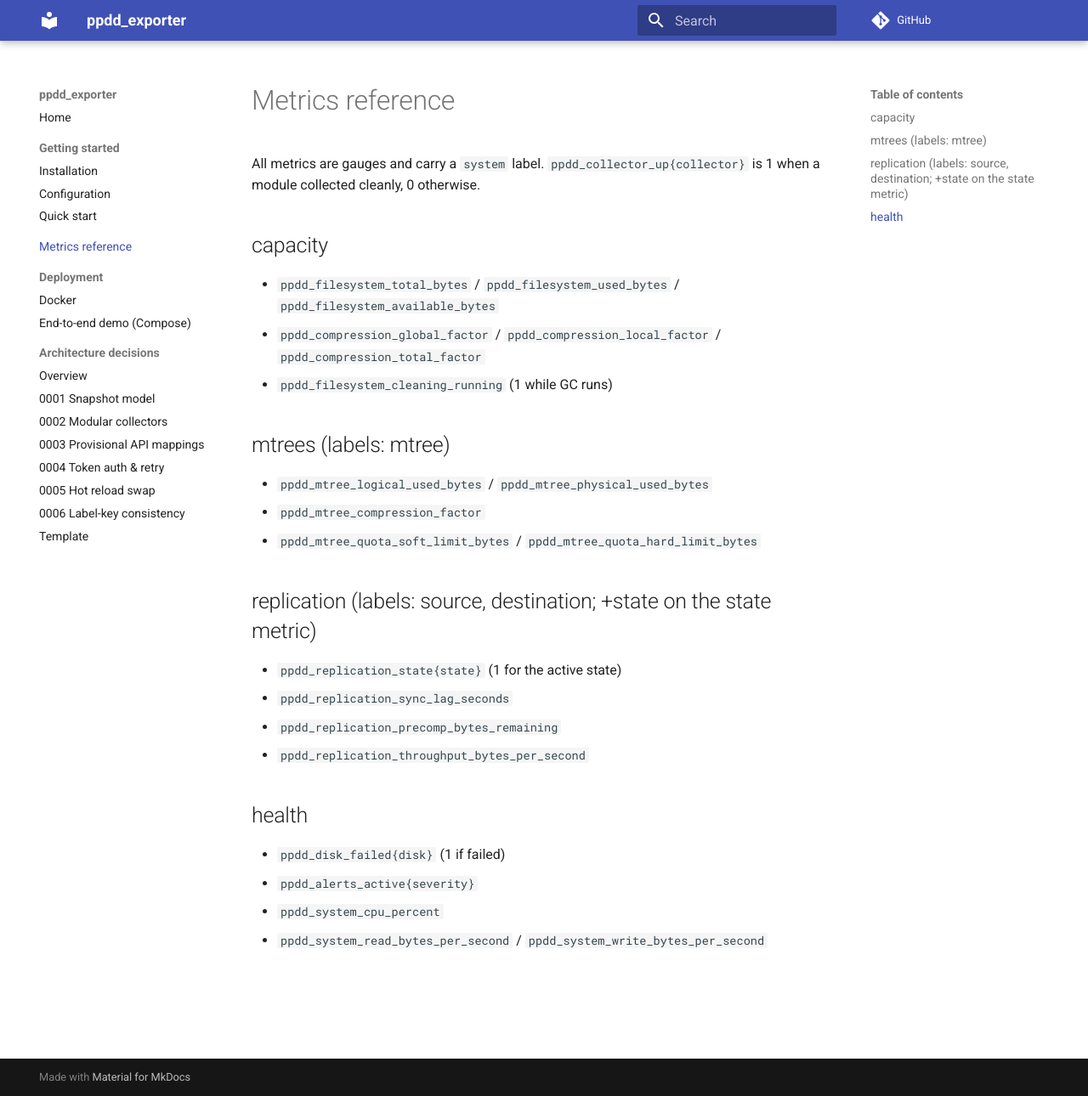
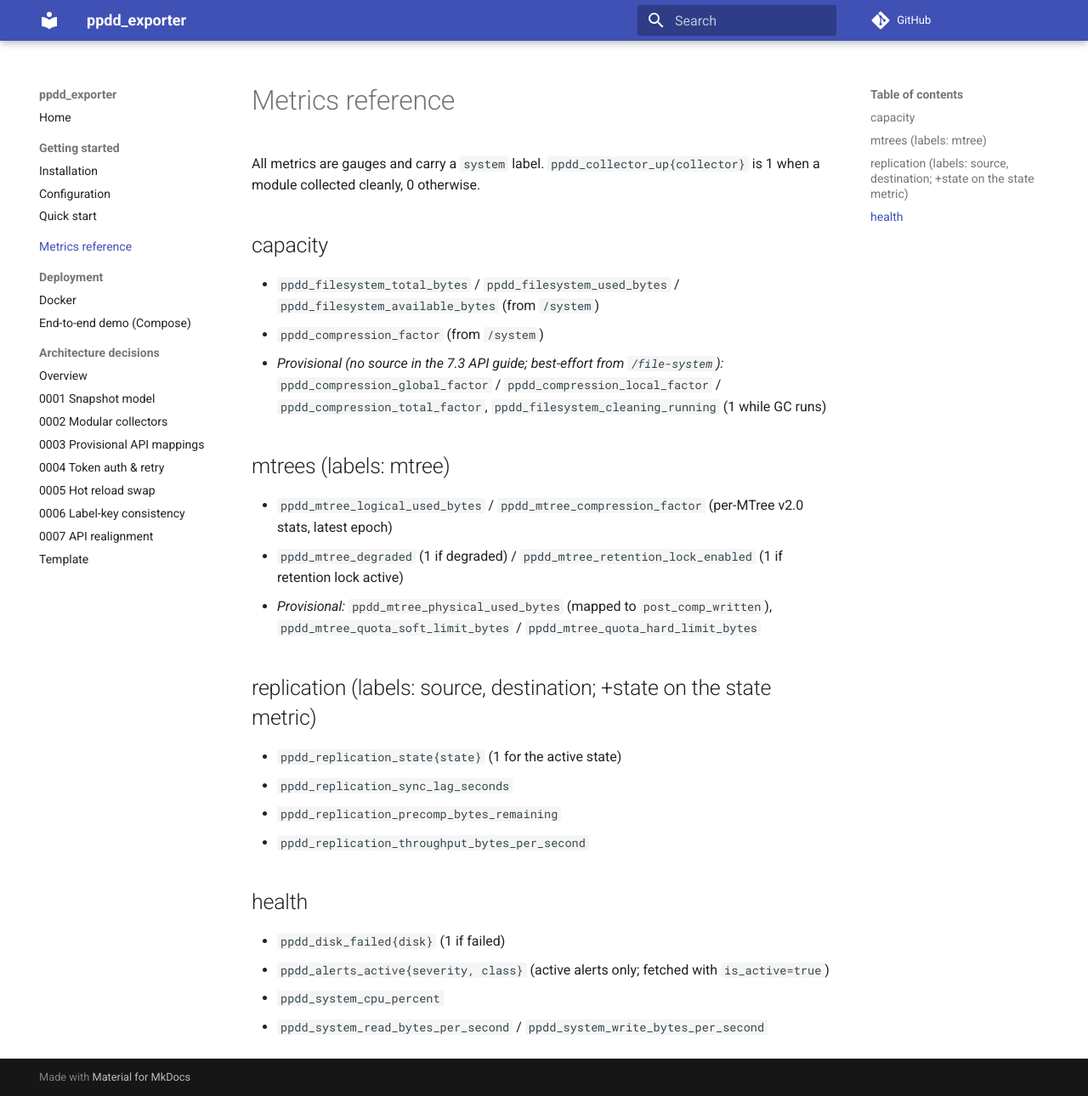
Before and after one commit to fjacquet/ppdd_exporter, an MkDocs documentation site: the page built from docs/metrics.md, in a window 1280 px wide and 1290 px high. Shown: the whole window at 85% size. Built offline with MkDocs 1.6.1 and Material for MkDocs 9.7.7, drawn with Linux system fonts in a browser that asks for light colours; comment, search, counter and statistics services are not loaded.

Commit message:
docs: document API realignment, ADR 0007, and changelog
Co-Authored-By: Claude Opus 4.8 <noreply@anthropic.com>

```diff
--- a/docs/metrics.md
+++ b/docs/metrics.md
@@ -4,14 +4,17 @@ All metrics are gauges and carry a `system` label. `ppdd_collector_up{collector}
 when a module collected cleanly, 0 otherwise.
 
 ## capacity
-- `ppdd_filesystem_total_bytes` / `ppdd_filesystem_used_bytes` / `ppdd_filesystem_available_bytes`
-- `ppdd_compression_global_factor` / `ppdd_compression_local_factor` / `ppdd_compression_total_factor`
-- `ppdd_filesystem_cleaning_running` (1 while GC runs)
+- `ppdd_filesystem_total_bytes` / `ppdd_filesystem_used_bytes` / `ppdd_filesystem_available_bytes` (from `/system`)
+- `ppdd_compression_factor` (from `/system`)
+- _Provisional (no source in the 7.3 API guide; best-effort from `/file-system`):_
+  `ppdd_compression_global_factor` / `ppdd_compression_local_factor` / `ppdd_compression_total_factor`,
+  `ppdd_filesystem_cleaning_running` (1 while GC runs)
 
 ## mtrees (labels: mtree)
-- `ppdd_mtree_logical_used_bytes` / `ppdd_mtree_physical_used_bytes`
-- `ppdd_mtree_compression_factor`
-- `ppdd_mtree_quota_soft_limit_bytes` / `ppdd_mtree_quota_hard_limit_bytes`
+- `ppdd_mtree_logical_used_bytes` / `ppdd_mtree_compression_factor` (per-MTree v2.0 stats, latest epoch)
+- `ppdd_mtree_degraded` (1 if degraded) / `ppdd_mtree_retention_lock_enabled` (1 if retention lock active)
+- _Provisional:_ `ppdd_mtree_physical_used_bytes` (mapped to `post_comp_written`),
+  `ppdd_mtree_quota_soft_limit_bytes` / `ppdd_mtree_quota_hard_limit_bytes`
 
 ## replication (labels: source, destination; +state on the state metric)
 - `ppdd_replication_state{state}` (1 for the active state)
@@ -21,6 +24,6 @@ when a module collected cleanly, 0 otherwise.
 
 ## health
 - `ppdd_disk_failed{disk}` (1 if failed)
-- `ppdd_alerts_active{severity}`
+- `ppdd_alerts_active{severity, class}` (active alerts only; fetched with `is_active=true`)
 - `ppdd_system_cpu_percent`
 - `ppdd_system_read_bytes_per_second` / `ppdd_system_write_bytes_per_second`
--- a/mkdocs.yml
+++ b/mkdocs.yml
@@ -28,4 +28,5 @@ nav:
       - 0004 Token auth & retry: adr/0004-token-auth-retry-policy.md
       - 0005 Hot reload swap: adr/0005-config-hot-reload-rebuild-and-swap.md
       - 0006 Label-key consistency: adr/0006-label-key-consistency-invariant.md
+      - 0007 API realignment: adr/0007-dd-rest-api-realignment.md
       - Template: adr/0000-template.md
```
Also changed, not shown: CHANGELOG.md (+4 -0 lines), docs/adr/0007-dd-rest-api-realignment.md (added, +55 -0 lines), docs/adr/index.md (+1 -0 lines).
